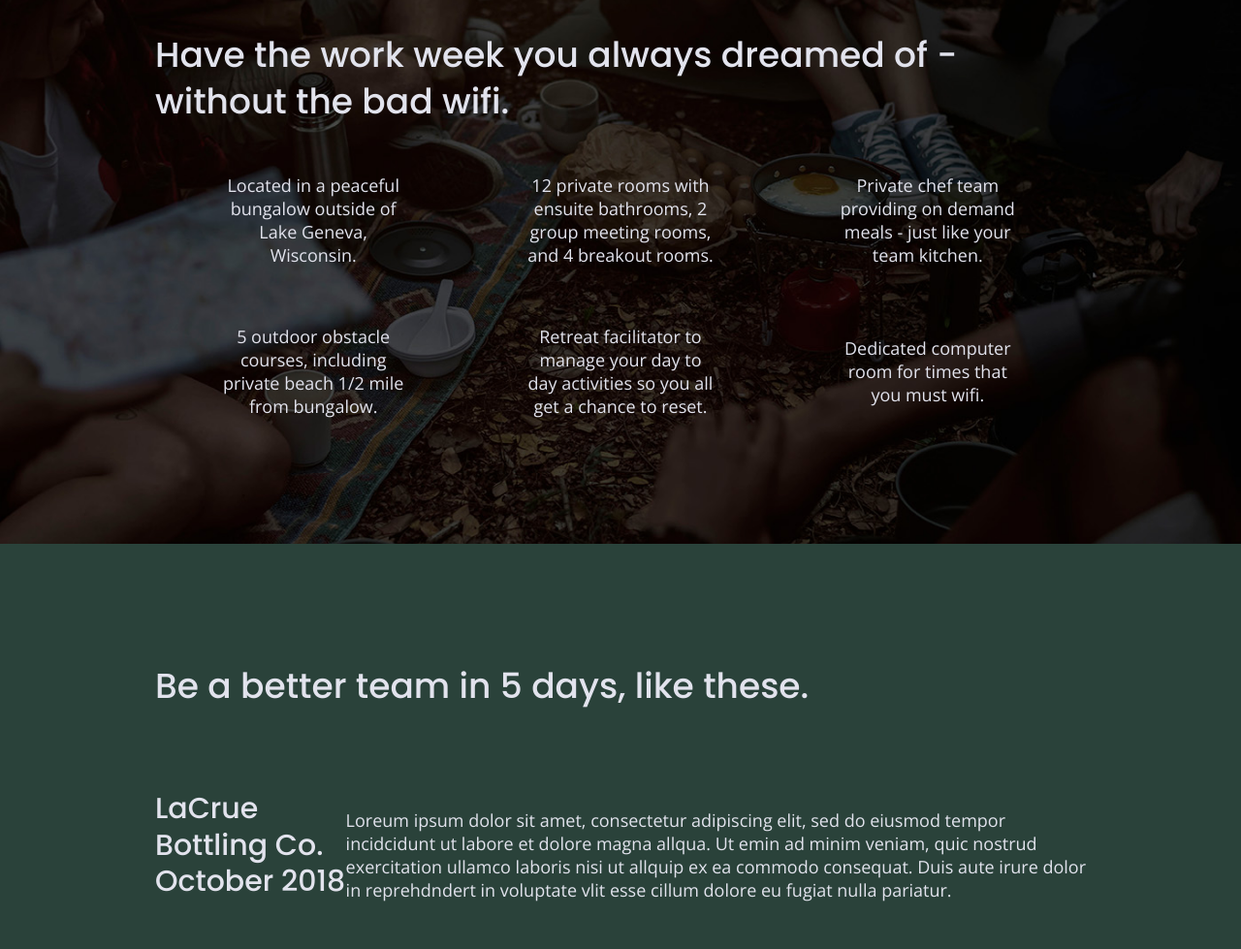
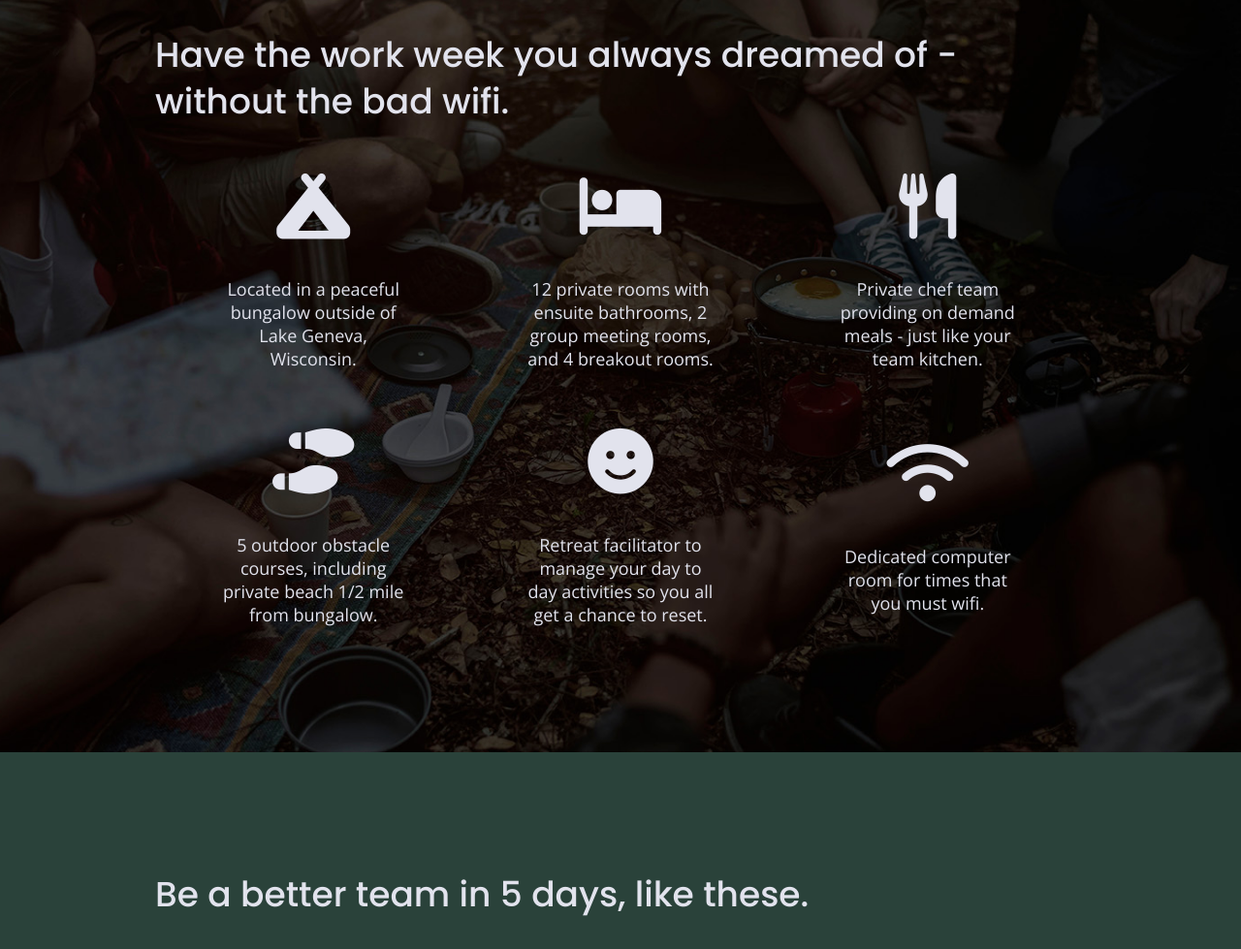
Before and after one commit to daehako/unplugged-retreat, a website built with Parcel: page index.html in a window 1280 px wide. Shown: the part 1129-2108 px from the top of the page at 97% size. Built offline with nearby package versions, Linux system fonts and the light colour scheme.

Commit message:
Adding Your Feature Icons with Font Awesome

```diff
--- a/css/main.css
+++ b/css/main.css
@@ -321,6 +321,11 @@ input[type=button] {
   justify-content: center;
   align-items: center;
   flex-flow: row wrap;
+}
+
+.features i {
+	font-size: 3.75em;
+  margin-bottom: 40px;
 }
 
 .features p {
--- a/index.html
+++ b/index.html
@@ -15,11 +15,12 @@
   <link rel="manifest" href="site.webmanifest">
   <link rel="apple-touch-icon" href="icon.png">
   <!-- Place favicon.ico in the root directory -->
-
+  <!-- Google Fonts -->
+  <link href="https://fonts.googleapis.com/css?family=Open+Sans:400,700|Poppins:500,700" rel="stylesheet">
+  <!-- FontAwesome CDN version 5.5 -->
+  <script src="https://kit.fontawesome.com/e373c438e9.js" crossorigin="anonymous"></script>
   <link rel="stylesheet" href="css/normalize.css">
   <link rel="stylesheet" href="css/main.css">
-  <!-- Google Fonts -->
-  <link href="https://fonts.googleapis.com/css?family=Open+Sans:400,700|Poppins:500,700" rel="stylesheet">
 
   <meta name="theme-color" content="#fafafa">
 </head>
@@ -74,43 +75,54 @@
       <h2>Have the work week you always dreamed of - without the bad wifi.</h2>
         <div class="features-items">
           <article>
-            <p class="fontawesome-icon"></p>
+            <p class="fontawesome-icon">
+              <i class="fas fa-campground"></i>
+            </p>
             <p class="features-item-description">
               Located in a peaceful bungalow outside of Lake Geneva, Wisconsin.
             </p>
           </article>
           <article>
-            <p class="fontawesome-icon"></p>
+            <p class="fontawesome-icon">
+              <i class="fas fa-bed"></i>
+            </p>
             <p class="features-item-description">
               12 private rooms with ensuite bathrooms, 2 group meeting rooms, and 4 breakout rooms.
             </p>
           </article>
           <article>
-            <p class="fontawesome-icon"></p>
+            <p class="fontawesome-icon">
+              <i class="fas fa-utensils"></i>
+            </p>
             <p class="features-item-description">
               Private chef team providing on demand meals - just like your team kitchen.
             </p>
           </article>
           <article>
-            <p class="fontawesome-icon"></p>
+            <p class="fontawesome-icon">
+              <i class="fas fa-shoe-prints"></i>
+            </p>
             <p class="features-item-description">
               5 outdoor obstacle courses, including private beach 1/2 mile from bungalow.
             </p>
           </article>
           <article>
-            <p class="fontawesome-icon"></p>
+            <p class="fontawesome-icon">
+              <i class="fas fa-smile"></i>
+            </p>
             <p class="features-item-description">
               Retreat facilitator to manage your day to day activities so you all get a chance to reset.
             </p>
           </article>
           <article>
-            <p class="fontawesome-icon"></p>
+            <p class="fontawesome-icon">
+              <i class="fas fa-wifi"></i>
+            </p>
             <p class="features-item-description">
               Dedicated computer room for times that you must wifi.
             </p>
           </article>
         </div>
-      <!-- Add your Features content here -->
     </div>
   </section>
 
```
Also changed, not shown: about/index.html (+3 -0 lines), faqs/index.html (+2 -0 lines).
